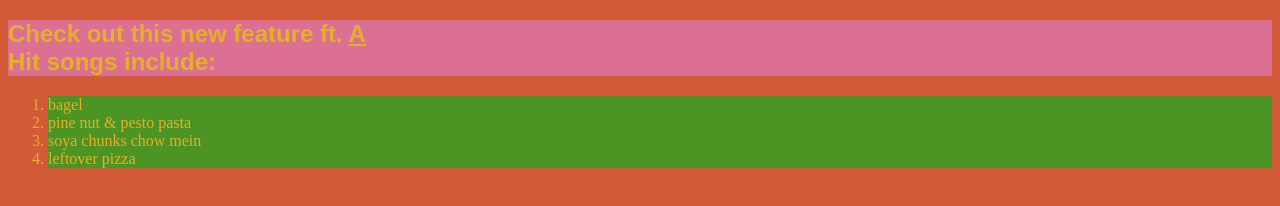
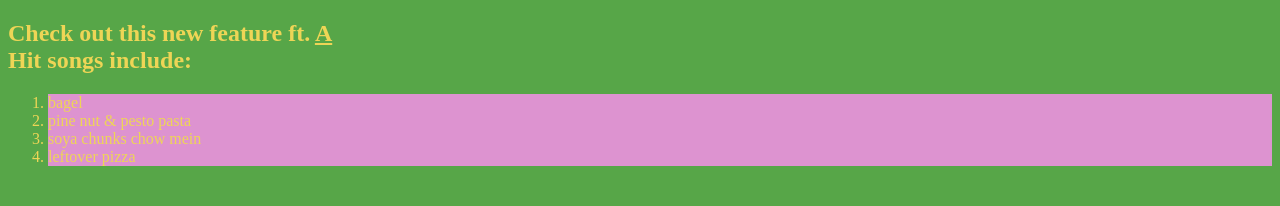
Before and after one commit to AlexGravener/repository_1, a plain HTML site: page file_a.html in a window 1280 px wide. Drawn offline with Linux system fonts and the light colour scheme.

Commit message:
amended stylesheet on feature-A side

```diff
--- a/styles.css
+++ b/styles.css
@@ -1,14 +1,18 @@
 body {
-    background-color: rgba(199, 46, 0, 0.788);
-    color: rgb(228, 175, 41);
+    background-color: rgba(43, 143, 23, 0.788);
+    color: rgb(238, 213, 86);
 
 }
 
-li {
-    background-color: rgba(1, 182, 25, 0.637);
+h1{
+    font-family: 'Gill Sans', 'Gill Sans MT', Calibri, 'Trebuchet MS', sans-serif;
 }
 
-h2 {
-    font-family: Arial, Helvetica, sans-serif;
-    background-color: palevioletred;
+li {
+    background-color: rgba(240, 145, 227, 0.877);
 }
+
+footer{
+    color: rgba(2, 112, 17, 0.637);
+    font-family: 'Lucida Sans', 'Lucida Sans Regular', 'Lucida Grande', 'Lucida Sans Unicode', Geneva, Verdana, sans-serif;
+}
```
